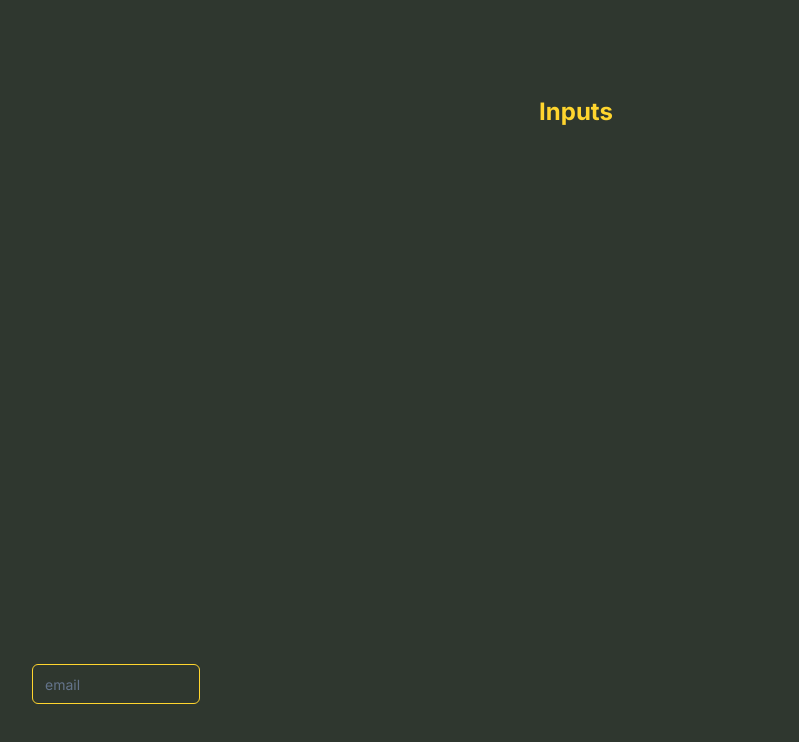
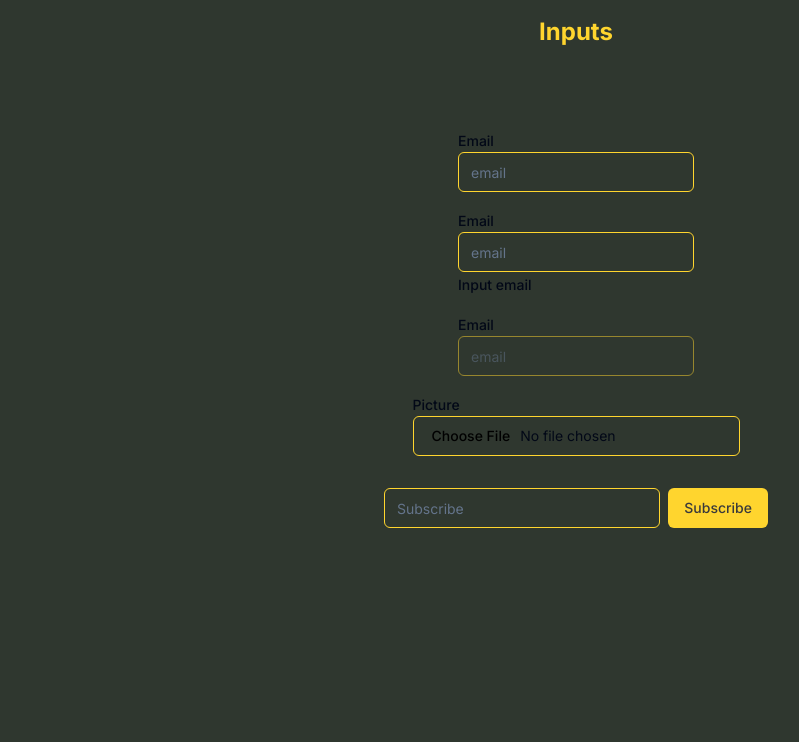
Before and after one commit to sketch0395/liftoff, a Next.js app in the folder liftoff/: page /primatives/input in a window 1280 px wide. Shown: the top 742 px of the page, without its empty margins (64-863 px from the left). Built offline with nearby package versions, Linux system fonts and the light colour scheme.

Commit message:
update inputs

```diff
--- a/liftoff/pages/primatives/input.js
+++ b/liftoff/pages/primatives/input.js
@@ -1,7 +1,8 @@
 import {Inter} from 'next/font/google'
-import { Input } from "@/components/ui/input"
-
-
+import {Input} from "@/components/ui/input"
+import {Label} from "@/components/ui/label";
+import {Button} from "@/components/ui/button";
+import {Codepen} from "lucide-react";
 
 
 const inter = Inter({subsets: ['latin']})
@@ -9,14 +10,36 @@ const inter = Inter({subsets: ['latin']})
 export default function Inputs() {
     return (<>
             <main
-                className={`flex min-h-screen flex-col row-auto items-center justify-between p-24 ${inter.className}`}>
+                className={`flex min-h-screen flex-col row-auto items-center p-4 ${inter.className}`}>
                 <h1 className='text-2xl text-primary font-bold'> Inputs</h1>
+                {/*Label*/}
+                <div className='pt-20'>
+                    <Label htmlFor="email">Email</Label>
+                    <Input type='email' id='email' placeholder="email"/>
+                </div>
+                {/*helper text*/}
+                <div className='pt-4'>
+                    <Label htmlFor="email">Email</Label>
+                    <Input type='email' id='email' placeholder="email"/>
+                    <Label>Input email</Label>
 
-                <div className='row-start-2 grid grid-cols-6 gap-4'>
-                <Input type='email' placeholder="email"/>
+                </div>
+                {/*disabled*/}
+                <div className='pt-4'>
+                    <Label htmlFor="email">Email</Label>
+                    <Input disabled type='email' placeholder="email"/>
+                </div>
 
+                {/*file*/}
+                <div className='pt-4'>
+                    <Label htmlFor="picture">Picture</Label>
+                    <Input id="picture" type="file"/>
+                </div>
 
-
+                {/*with button*/}
+                <div className='flex w-full max-w-sm items-center space-x-2 pt-8'>
+                    <Input id="email" type="email" placeholder='Subscribe'/>
+                    <Button type='submit'>Subscribe</Button>
                 </div>
 
             </main>
```
Also changed, not shown: 1 other file (tests, documents, lock files or other folders).
